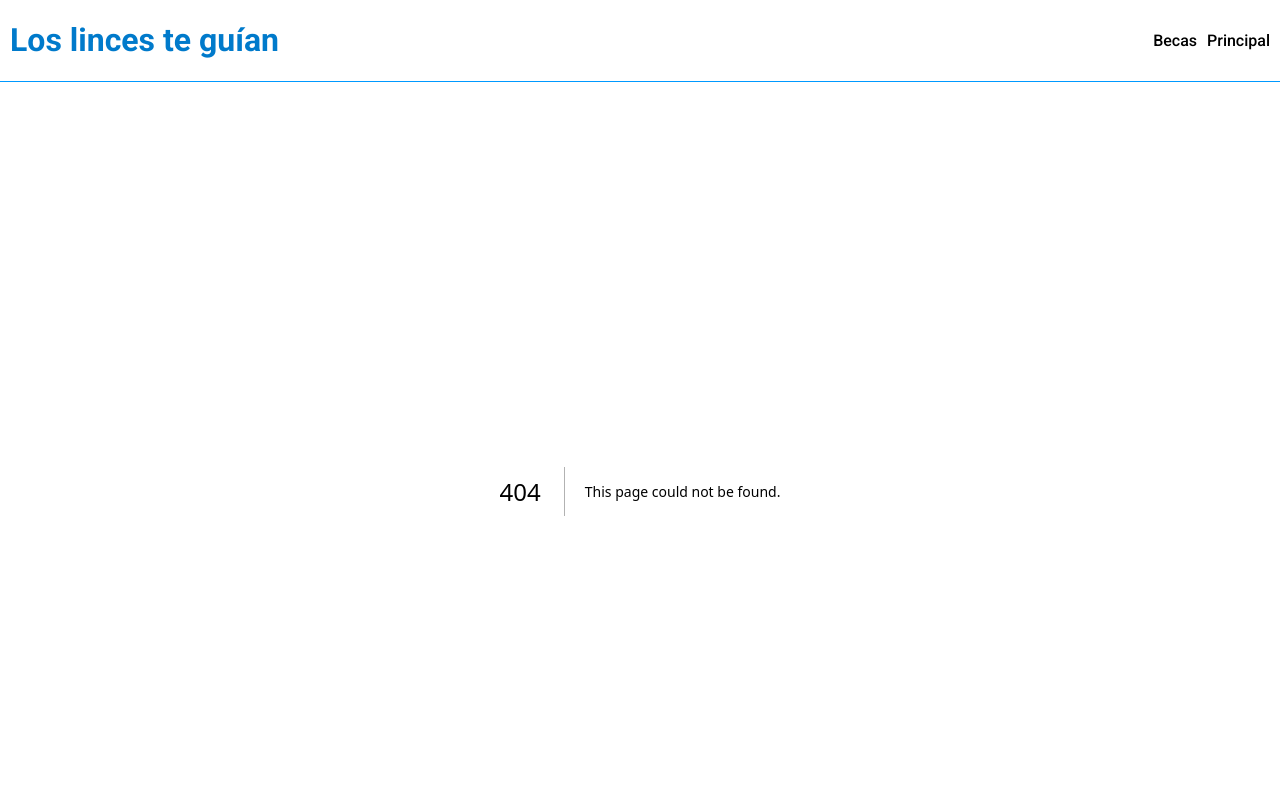
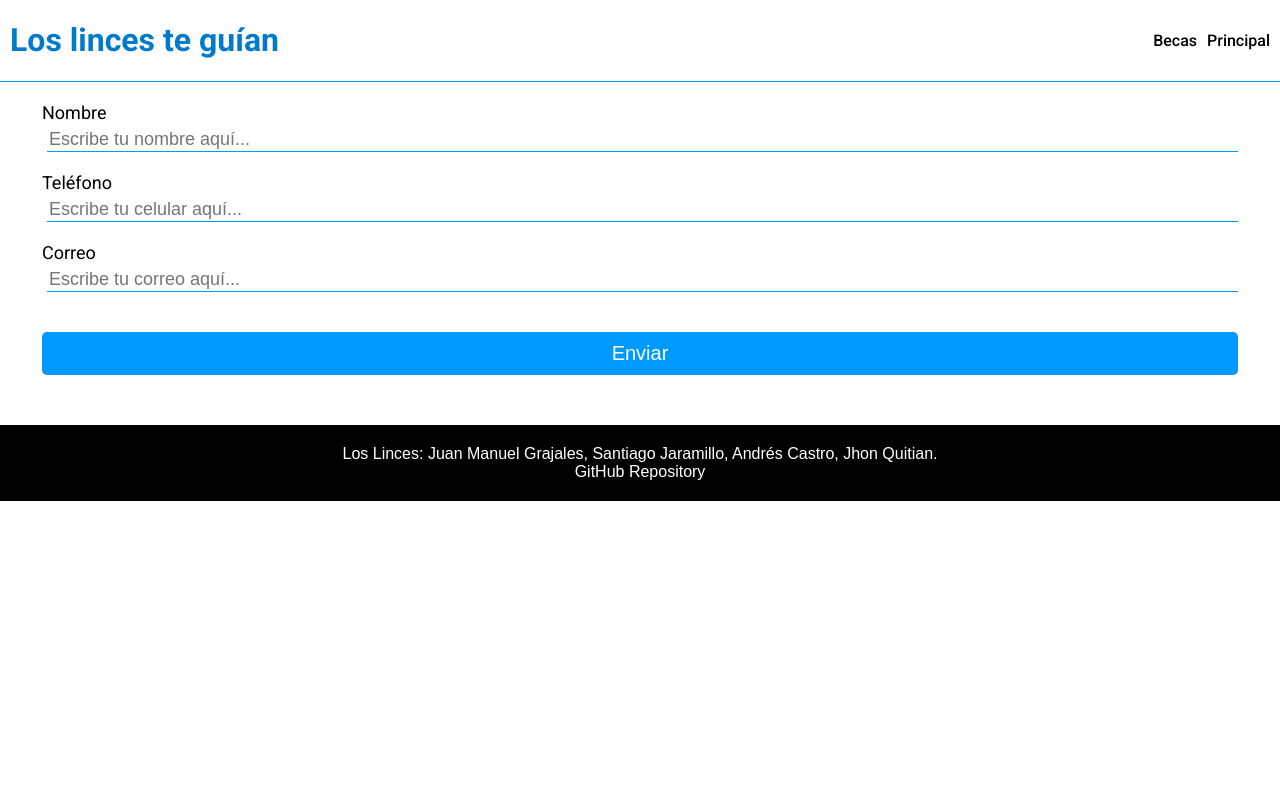
Before and after one commit to GrajalesU/hackathon-udea, a Next.js app: page /add-scholarship in a window 1280 px wide. Before the commit this address had no page. Shown: the top 800 px of the page. Built offline with nearby package versions, Linux system fonts and the light colour scheme.

Commit message:
add scholarship preview

```diff
--- /dev/null
+++ b/app/add-scholarship/page.jsx
@@ -0,0 +1,39 @@
+import styles from "../../styles/AddScholarship.module.css";
+
+export default function AddScholarshipPage() {
+    return (
+        <section className={styles.container}>
+
+        <form action="" className={styles.form}>
+          <label className={styles.formElement}>
+            <span className={styles.formElementTitle}>Nombre</span>
+            <input
+              className={styles.formElementInput}
+              type="text"
+              placeholder="Escribe tu nombre aquí..."
+            />
+          </label>
+          <label className={styles.formElement}>
+            <span className={styles.formElementTitle}>Teléfono</span>
+            <input
+              className={styles.formElementInput}
+              type="text"
+              placeholder="Escribe tu celular aquí..."
+            />
+          </label>
+          <label className={styles.formElement}>
+            <span className={styles.formElementTitle}>Correo</span>
+            <input
+              className={styles.formElementInput}
+              type="email"
+              placeholder="Escribe tu correo aquí..."
+            />
+          </label>
+
+          <button className={styles.formButton} type="submit">
+            Enviar
+          </button>
+        </form>
+        </section>
+    )
+}
--- a/app/page.jsx
+++ b/app/page.jsx
@@ -21,7 +21,7 @@ export default function HomePage() {
           <Link className={styles.button} href="/scholarships">
             Ver becas
           </Link>
-          <Link className={styles.button} href="/login">
+          <Link className={styles.button} href="/add-scholarship">
             Soy institución
           </Link>
         </div>
--- /dev/null
+++ b/styles/AddScholarship.module.css
@@ -0,0 +1,55 @@
+.container {
+    width: 95%;
+    border-radius: 15px;
+    margin-inline: auto;
+    padding: 10px;
+    min-height: 30vh;
+  }
+
+  .title {
+    color: #09f;
+    text-align: center;
+    padding: 10px 0;
+  }
+
+  .description {
+    font-weight: 500;
+    font-size: 20px;
+    margin: 60px 20px;
+    text-align: left;
+  }
+
+  .form {
+    display: flex;
+    flex-direction: column;
+    gap: 20px;
+    margin-bottom: 20px;
+  }
+
+  .formElement {
+    display: flex;
+    flex-direction: column;
+    gap: 5px;
+  }
+
+  .formElementTitle {
+    font-size: 18px;
+  }
+
+  .formElementInput {
+    background: transparent;
+    border: 0;
+    border-bottom: 1px solid #09f;
+    font-size: 18px;
+    margin-left: 5px;
+  }
+
+  .formButton {
+    background: #09f;
+    padding: 10px;
+    border: 0;
+    color: white;
+    font-size: 20px;
+    margin: 20px 0;
+    border-radius: 5px;
+  }
```
